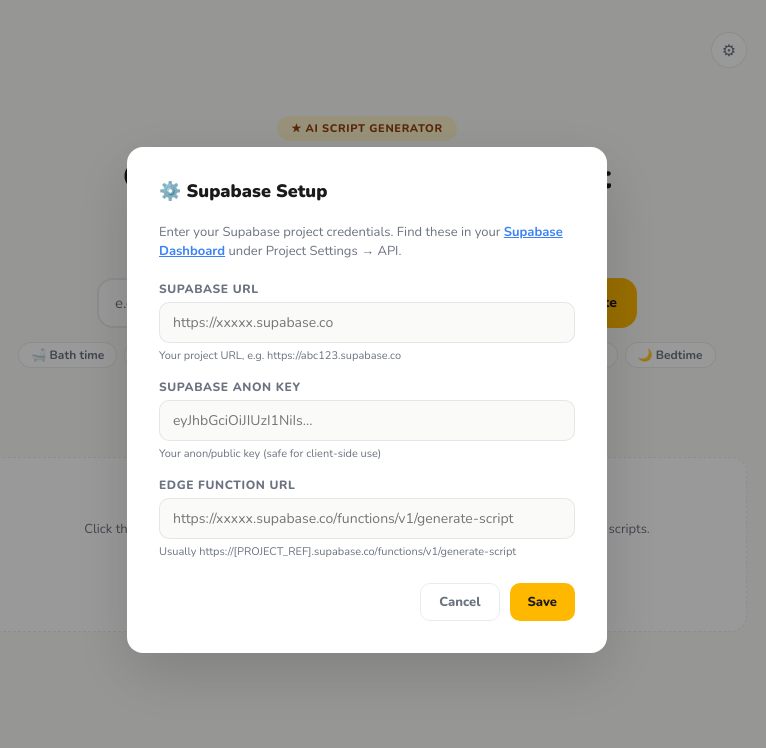
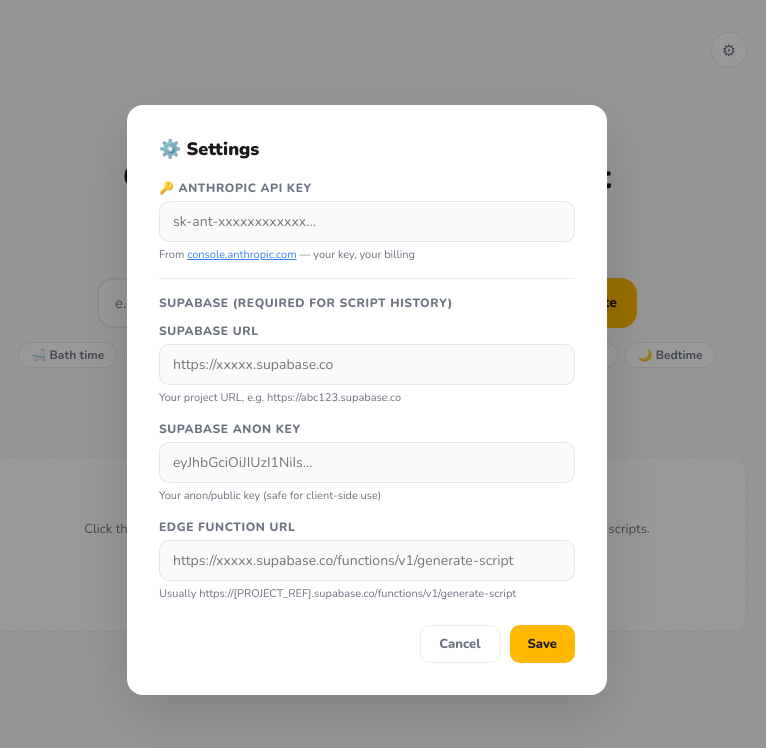
Before and after one commit to afraznainar/cartoon-script-generator, a website: page index.html in a window 1280 px wide. Both pictures are taken after a click on the button "Settings". Shown: the whole page, without its empty margins (273-1039 px from the left). Drawn offline with nearby package versions, Linux system fonts and the light colour scheme.

Commit message:
Allow users to bring their own Anthropic API key

```diff
--- a/index.html
+++ b/index.html
@@ -146,12 +146,16 @@
   <!-- Settings Modal -->
   <div class="modal-overlay" id="settingsModal">
     <div class="modal">
-      <h2>⚙️ Supabase Setup</h2>
-      <p style="font-size:13px;color:var(--muted);margin-bottom:1.2rem;line-height:1.5">
-        Enter your Supabase project credentials. Find these in your
-        <a href="https://supabase.com/dashboard" target="_blank" style="color:var(--sky);font-weight:700">Supabase Dashboard</a>
-        under Project Settings → API.
-      </p>
+      <h2>⚙️ Settings</h2>
+
+      <div class="fld">
+        <label>🔑 Anthropic API Key</label>
+        <input id="anthropicKey" type="password" placeholder="sk-ant-xxxxxxxxxxxx..." />
+        <span class="hint">From <a href="https://console.anthropic.com" target="_blank" style="color:var(--sky)">console.anthropic.com</a> — your key, your billing</span>
+      </div>
+
+      <div style="border-top:1px solid var(--border);margin:1rem 0;padding-top:1rem">
+        <p style="font-size:12px;font-weight:800;color:var(--muted);margin-bottom:.8rem;text-transform:uppercase;letter-spacing:.05em">Supabase (required for script history)</p>
         <div class="fld">
           <label>Supabase URL</label>
           <input id="supaUrl" type="text" placeholder="https://xxxxx.supabase.co" />
@@ -166,6 +170,7 @@
           <label>Edge Function URL</label>
           <input id="funcUrl" type="text" placeholder="https://xxxxx.supabase.co/functions/v1/generate-script" />
           <span class="hint">Usually https://[PROJECT_REF].supabase.co/functions/v1/generate-script</span>
+        </div>
       </div>
       <div class="mod-actions">
         <button class="btn-sec" onclick="closeSettings()">Cancel</button>
@@ -221,13 +226,15 @@
 <script>
 // ─── Configuration ─────────────────────────────────────────────────────────
 const CFG = {
+  get anthropicKey() { return localStorage.getItem('anthropicKey') || ''; },
+  set anthropicKey(v) { localStorage.setItem('anthropicKey', v); },
   get supaUrl() { return localStorage.getItem('supaUrl') || ''; },
   set supaUrl(v) { localStorage.setItem('supaUrl', v); },
   get supaKey() { return localStorage.getItem('supaKey') || ''; },
   set supaKey(v) { localStorage.setItem('supaKey', v); },
   get funcUrl() { return localStorage.getItem('funcUrl') || ''; },
   set funcUrl(v) { localStorage.setItem('funcUrl', v); },
-  get configured() { return !!(this.supaUrl && this.supaKey && this.funcUrl); }
+  get configured() { return !!(this.anthropicKey && this.funcUrl); }
 };
 
 // ─── Helpers ───────────────────────────────────────────────────────────────
@@ -254,6 +261,7 @@
 
 // ─── Settings Modal ────────────────────────────────────────────────────────
 function openSettings(){
+  document.getElementById('anthropicKey').value = CFG.anthropicKey;
   document.getElementById('supaUrl').value = CFG.supaUrl;
   document.getElementById('supaKey').value = CFG.supaKey;
   document.getElementById('funcUrl').value = CFG.funcUrl;
@@ -265,6 +273,7 @@
 }
 
 function saveSettings(){
+  CFG.anthropicKey = document.getElementById('anthropicKey').value.trim();
   CFG.supaUrl = document.getElementById('supaUrl').value.trim();
   CFG.supaKey = document.getElementById('supaKey').value.trim();
   CFG.funcUrl = document.getElementById('funcUrl').value.trim();
@@ -507,7 +516,7 @@
 
   if(!CFG.configured){
     const eb = document.getElementById('err');
-    eb.textContent = '⚠ Please configure your Supabase connection first (click the ⚙️ gear icon).';
+    eb.textContent = '⚠ Please configure your API key first (click the ⚙️ gear icon).';
     eb.classList.add('on');
     openSettings();
     return;
@@ -525,7 +534,7 @@
     const res = await fetch(CFG.funcUrl, {
       method: 'POST',
       headers: { 'Content-Type': 'application/json' },
-      body: JSON.stringify({ topic: kw })
+      body: JSON.stringify({ topic: kw, apiKey: CFG.anthropicKey })
     });
 
     const json = await res.json();
```
Also changed, not shown: supabase/functions/generate-script/index.ts (+4 -6 lines). Lines whose indentation alone changed are shown as unchanged.
